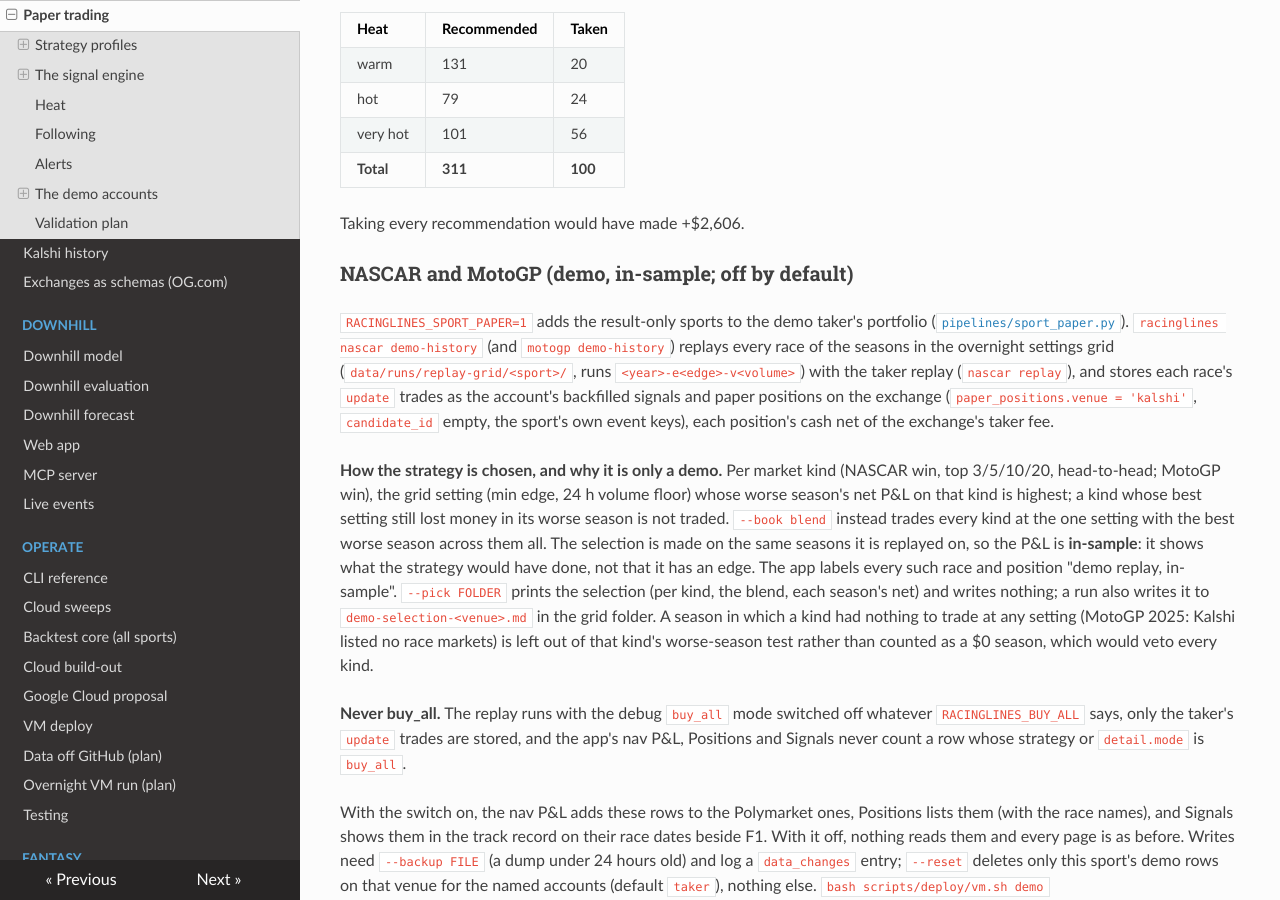
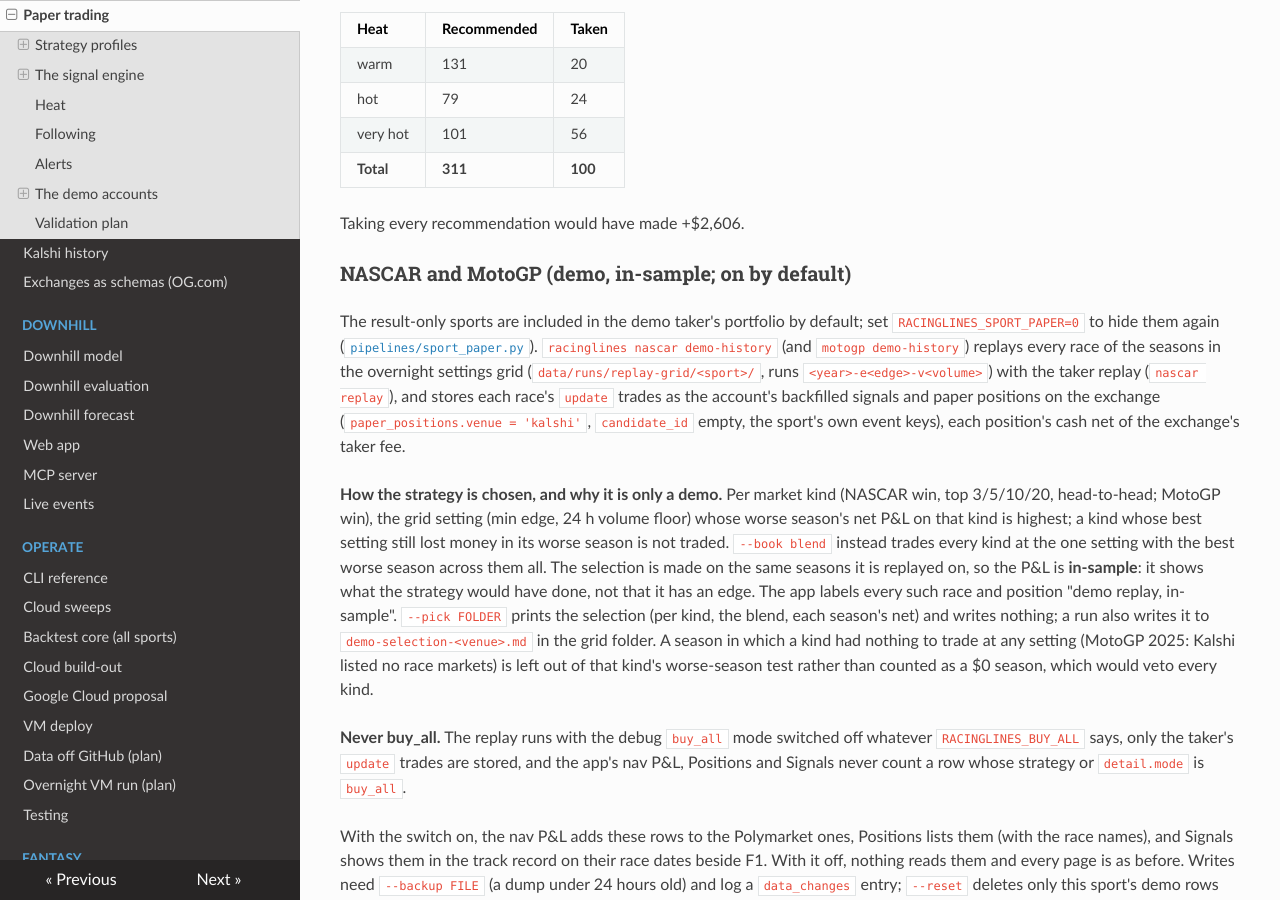
Before and after one commit to lalligagger/racinglines-public, an MkDocs documentation site: the page built from docs/paper-trading.md, in a window 1280 px wide and 900 px high, scrolled down 8727 px. Built offline with MkDocs 1.6.1, drawn with Linux system fonts in a browser that asks for light colours; nearby versions of some CDN libraries.

Commit message:
Default multi-sport demo paper portfolio on

```diff
--- a/docs/paper-trading.md
+++ b/docs/paper-trading.md
@@ -365,10 +365,12 @@
 
 Taking every recommendation would have made +$2,606.
 
-### NASCAR and MotoGP (demo, in-sample; off by default)
+<a id="nascar-and-motogp-demo-in-sample-off-by-default"></a>
 
-`RACINGLINES_SPORT_PAPER=1` adds the result-only sports to the demo taker's portfolio
-([`pipelines/sport_paper.py`](https://github.com/lalligagger/racinglines/blob/main/racinglines/pipelines/sport_paper.py)).
+### NASCAR and MotoGP (demo, in-sample; on by default)
+
+The result-only sports are included in the demo taker's portfolio by default; set
+`RACINGLINES_SPORT_PAPER=0` to hide them again ([`pipelines/sport_paper.py`](https://github.com/lalligagger/racinglines/blob/main/racinglines/pipelines/sport_paper.py)).
 `racinglines nascar demo-history` (and `motogp demo-history`) replays every race of the seasons in the overnight settings
 grid (`data/runs/replay-grid/<sport>/`, runs `<year>-e<edge>-v<volume>`) with the taker replay (`nascar replay`), and
 stores each race's `update` trades as the account's backfilled signals and paper positions on the exchange
```
Also changed, not shown: 2 other files.
